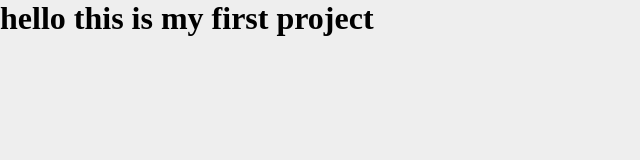
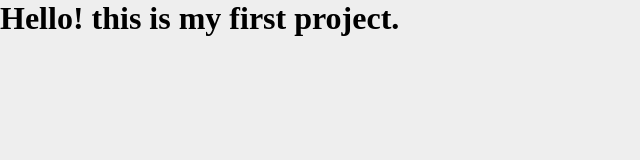
Before and after one commit to ManSOorcode/00-css-dummy-project, a plain HTML site: page index.html in a window 1280 px wide. Shown: the whole page, without its empty margins (0-640 px from the left). Drawn offline with Linux system fonts and the light colour scheme.

Commit message:
changes done

```diff
--- a/index.html
+++ b/index.html
@@ -8,6 +8,6 @@
     <title>Document</title>
 </head>
 <body>
-    <h1>hello this is my first project</h1>
+    <h1>Hello! this is my first project.</h1>
 </body>
 </html>
```
